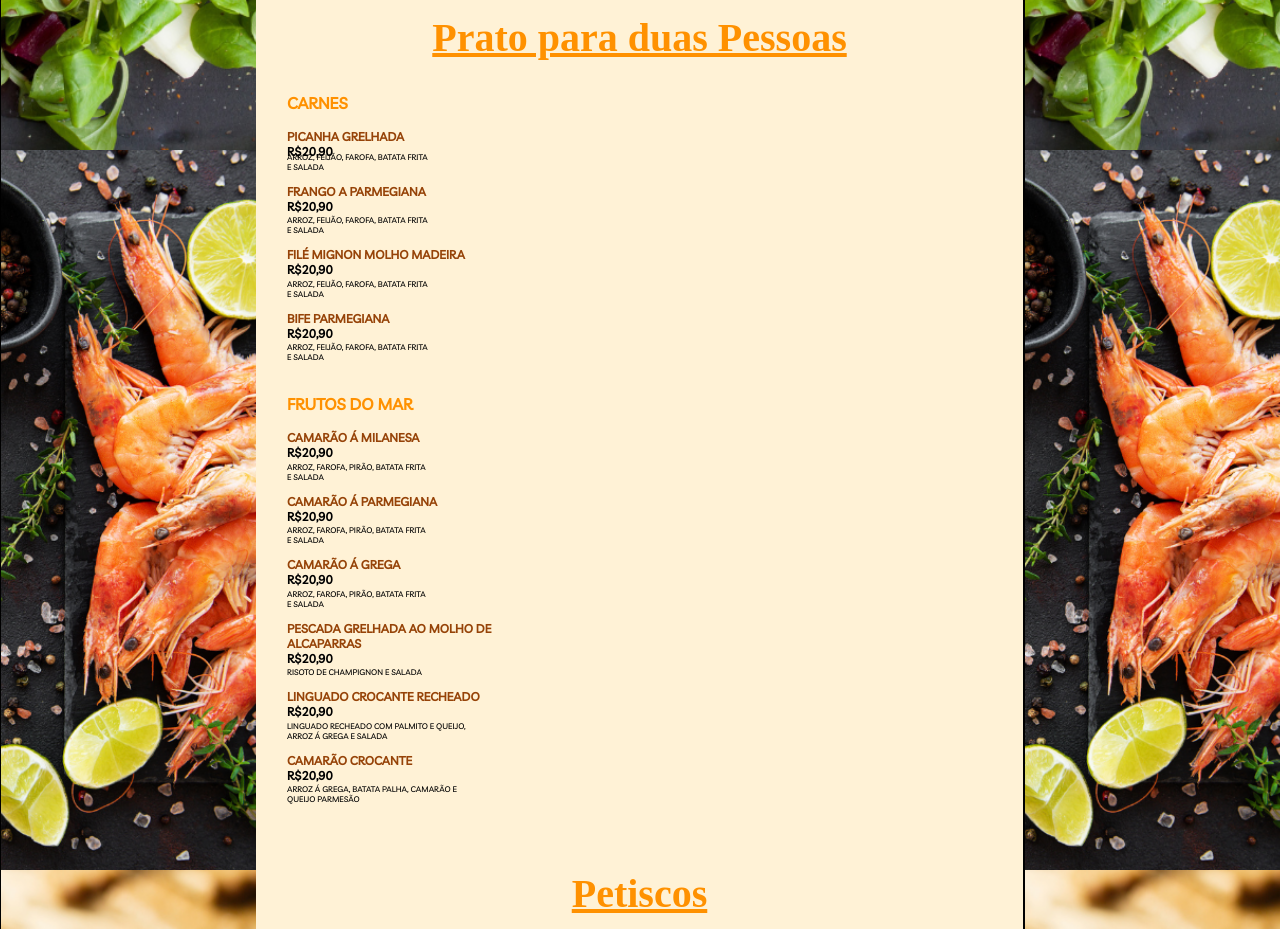
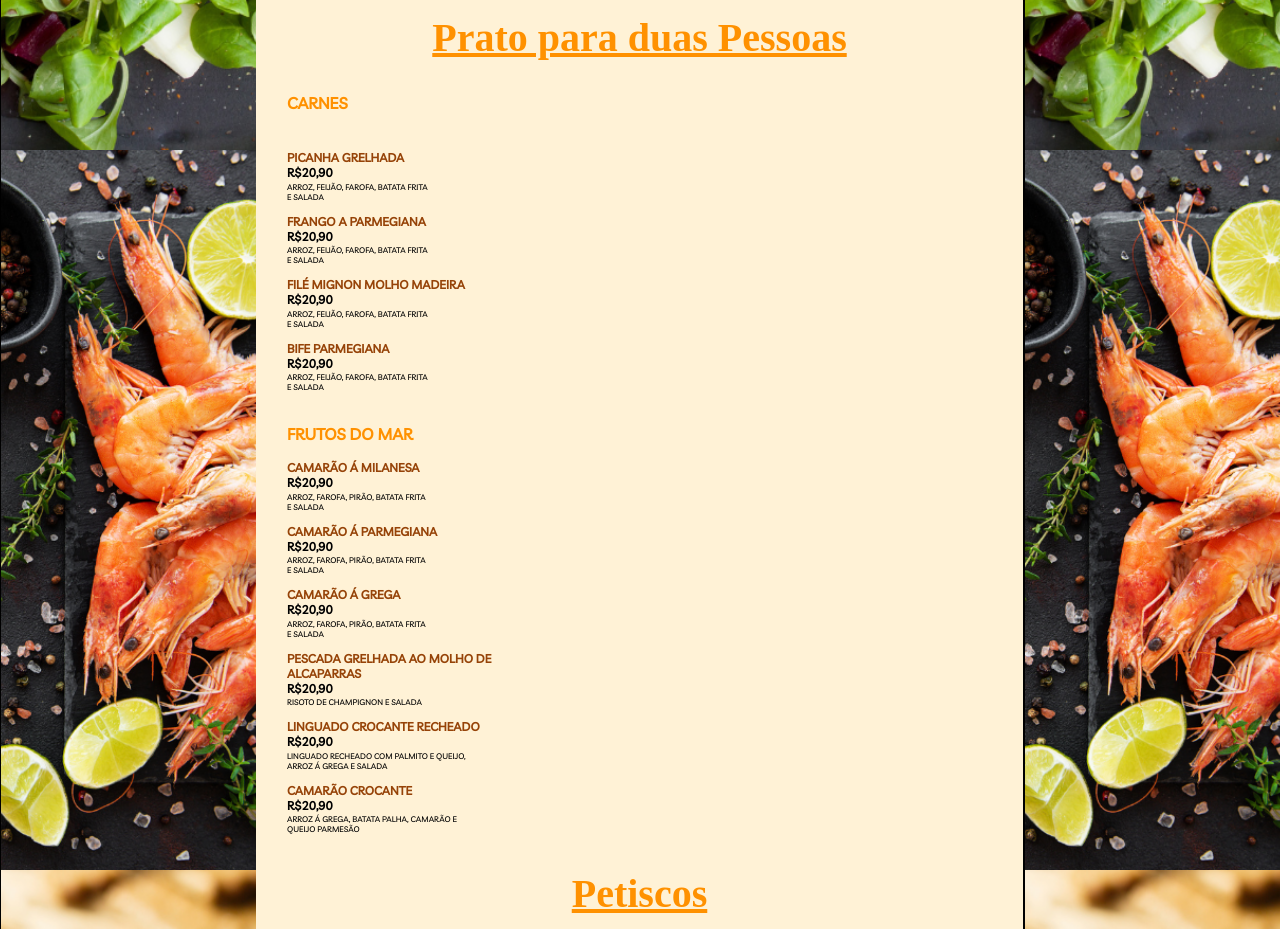
Before and after one commit to ryanpzr/menu-mamma_carmela, a plain HTML site: page docs/index.html in a window 1280 px wide. Shown: the part 2900-3829 px from the top of the page. Drawn offline with Linux system fonts and the light colour scheme; a web font is replaced by a local one.

Commit message:
Update_06_MediaQueryResolution

```diff
--- a/docs/index.html
+++ b/docs/index.html
@@ -158,7 +158,6 @@
 
             <h1 id="executivoDuasPessoas">Prato para duas Pessoas</h1>
             <h2>CARNES</h2>
-            <h3>PICANHA GRELHADA<br> <span style="color: black;">R$20,90</span></h3>
 
 
         </div>
@@ -169,6 +168,7 @@
     <main class="Page05">
         <div class="main05-left"></div>
         <div class="main-right">
+            <h3 style="margin-top: 0%;">PICANHA GRELHADA<br> <span style="color: black;">R$20,90</span></h3>
             <p>ARROZ, FEIJÃO, FAROFA, BATATA FRITA <br> E SALADA</p>
             <h3>FRANGO A PARMEGIANA<br> <span style="color: black;">R$20,90</span></h3>
             <p>ARROZ, FEIJÃO, FAROFA, BATATA FRITA <br> E SALADA</p>
```
